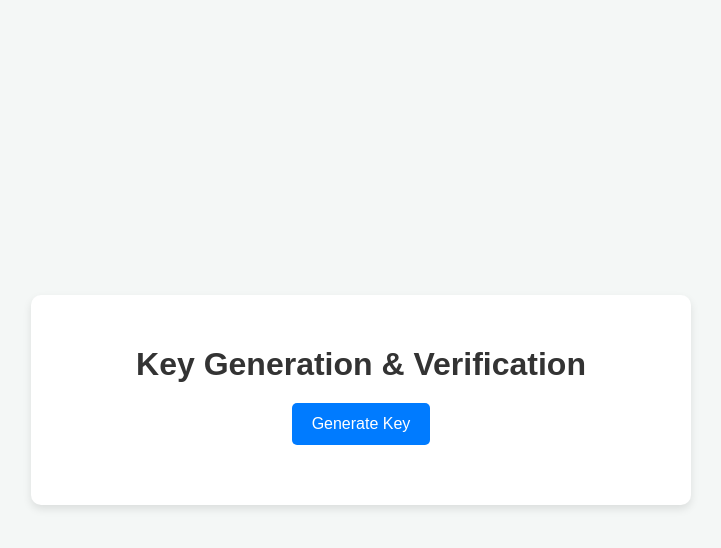
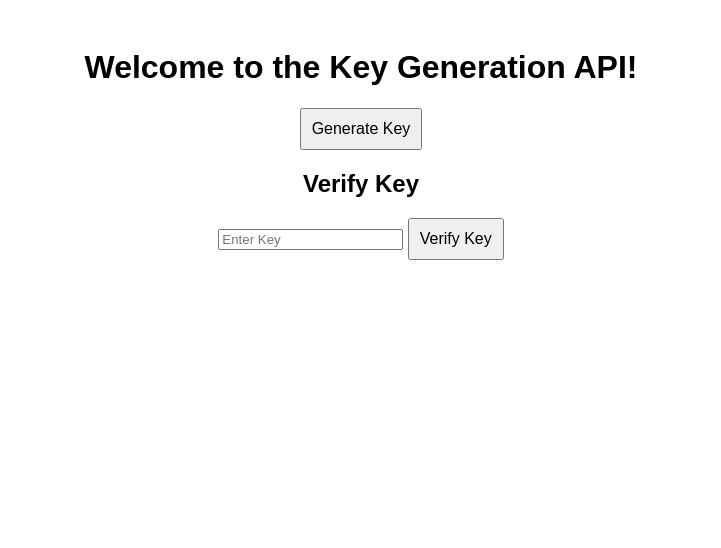
Before and after one commit to Dr4xDev/Dr4xDev.github.io, a website: page public/index.html in a window 1280 px wide. Shown: the whole page, without its empty margins (279-1000 px from the left). Drawn offline with Linux system fonts and the light colour scheme.

Commit message:
Update index.html

```diff
--- a/public/index.html
+++ b/public/index.html
@@ -3,109 +3,45 @@
 <head>
     <meta charset="UTF-8">
     <meta name="viewport" content="width=device-width, initial-scale=1.0">
-    <title>Key Generation System</title>
+    <title>Key Generation</title>
     <style>
         body {
-            font-family: 'Arial', sans-serif;
-            background-color: #f4f7f6;
-            margin: 0;
-            padding: 0;
-            display: flex;
-            justify-content: center;
-            align-items: center;
-            height: 100vh;
+            font-family: Arial, sans-serif;
             text-align: center;
+            padding: 20px;
         }
-
-        .container {
-            background-color: #fff;
-            border-radius: 10px;
-            padding: 30px;
-            width: 100%;
-            max-width: 600px;
-            box-shadow: 0 4px 8px rgba(0, 0, 0, 0.1);
+        button {
+            padding: 10px;
+            font-size: 16px;
+            cursor: pointer;
         }
-
-        h1 {
-            color: #333;
-            font-size: 32px;
-            margin-bottom: 20px;
-        }
-
-        button {
-            background-color: #007bff;
-            color: white;
-            font-size: 16px;
-            padding: 12px 20px;
-            border: none;
-            border-radius: 5px;
-            cursor: pointer;
-            transition: background-color 0.3s ease;
-        }
-
-        button:hover {
-            background-color: #0056b3;
-        }
-
         #key {
-            font-size: 24px;
-            color: #333;
-            font-weight: bold;
             margin-top: 20px;
-            margin-bottom: 30px;
-        }
-
-        input[type="text"] {
-            padding: 10px;
-            width: 80%;
-            font-size: 16px;
-            border: 1px solid #ddd;
-            border-radius: 5px;
-            margin-top: 10px;
-            margin-bottom: 20px;
-        }
-
-        .result {
-            font-size: 18px;
-            font-weight: bold;
-            margin-top: 20px;
-        }
-
-        .valid {
-            color: green;
-        }
-
-        .invalid {
-            color: red;
-        }
-
-        .loading {
-            color: #007bff;
-            font-size: 18px;
+            font-size: 20px;
         }
     </style>
 </head>
 <body>
-    <div class="container">
-        <h1>Key Generation & Verification</h1>
+    <h1>Welcome to the Key Generation API!</h1>
 
-        <!-- Key Generation -->
-        <div>
-            <button onclick="generateKey()">Generate Key</button>
-            <div id="key"></div>
-        </div>
+    <button onclick="generateKey()">Generate Key</button>
+
+    <div id="key"></div>
+
+    <h2>Verify Key</h2>
+    <input type="text" id="keyInput" placeholder="Enter Key">
+    <button onclick="verifyKey()">Verify Key</button>
+
+    <div id="verificationResult"></div>
 
     <script>
         // Generate a new key
         async function generateKey() {
             try {
-                document.getElementById('loadingMessage').style.display = 'block';
                 const response = await fetch('/generate-key', {
                     method: 'POST',
                 });
                 const data = await response.json();
-                document.getElementById('loadingMessage').style.display = 'none';
-
                 if (data.key) {
                     document.getElementById('key').textContent = 'Generated Key: ' + data.key;
                 } else {
@@ -113,11 +49,33 @@
                 }
             } catch (error) {
                 console.error(error);
-                document.getElementById('loadingMessage').style.display = 'none';
                 alert('Failed to generate key');
             }
         }
 
+        // Verify the entered key
+        async function verifyKey() {
+            const key = document.getElementById('keyInput').value;
+            if (!key) {
+                alert('Please enter a key to verify!');
+                return;
+            }
+
+            try {
+                const response = await fetch(`/verify-key?key=${key}`);
+                const data = await response.json();
+                const resultDiv = document.getElementById('verificationResult');
+                if (data.valid) {
+                    resultDiv.textContent = 'Key is valid!';
+                    resultDiv.style.color = 'green';
+                } else {
+                    resultDiv.textContent = 'Key is invalid or expired.';
+                    resultDiv.style.color = 'red';
+                }
+            } catch (error) {
+                console.error(error);
+                alert('Failed to verify key');
+            }
         }
     </script>
 </body>
```
